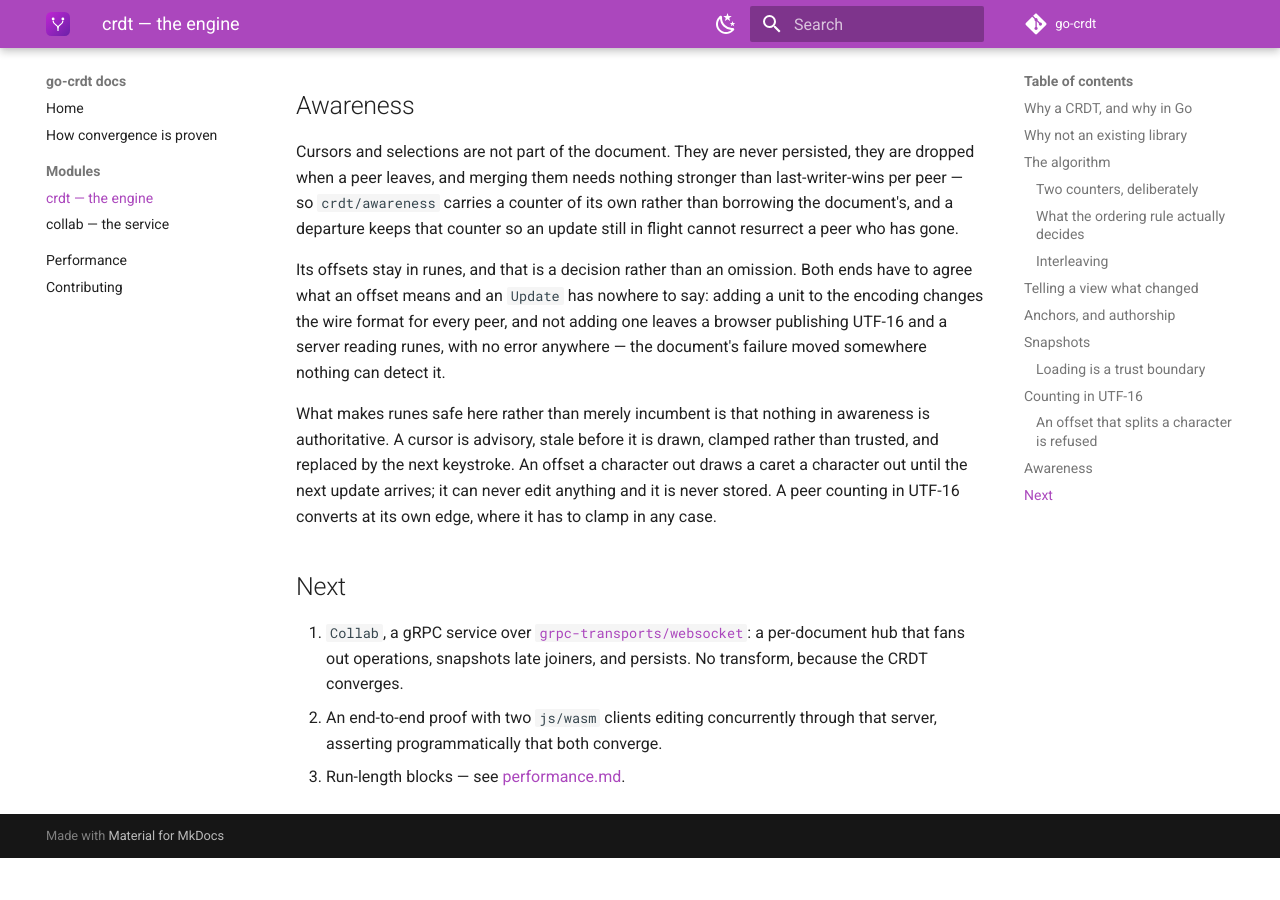
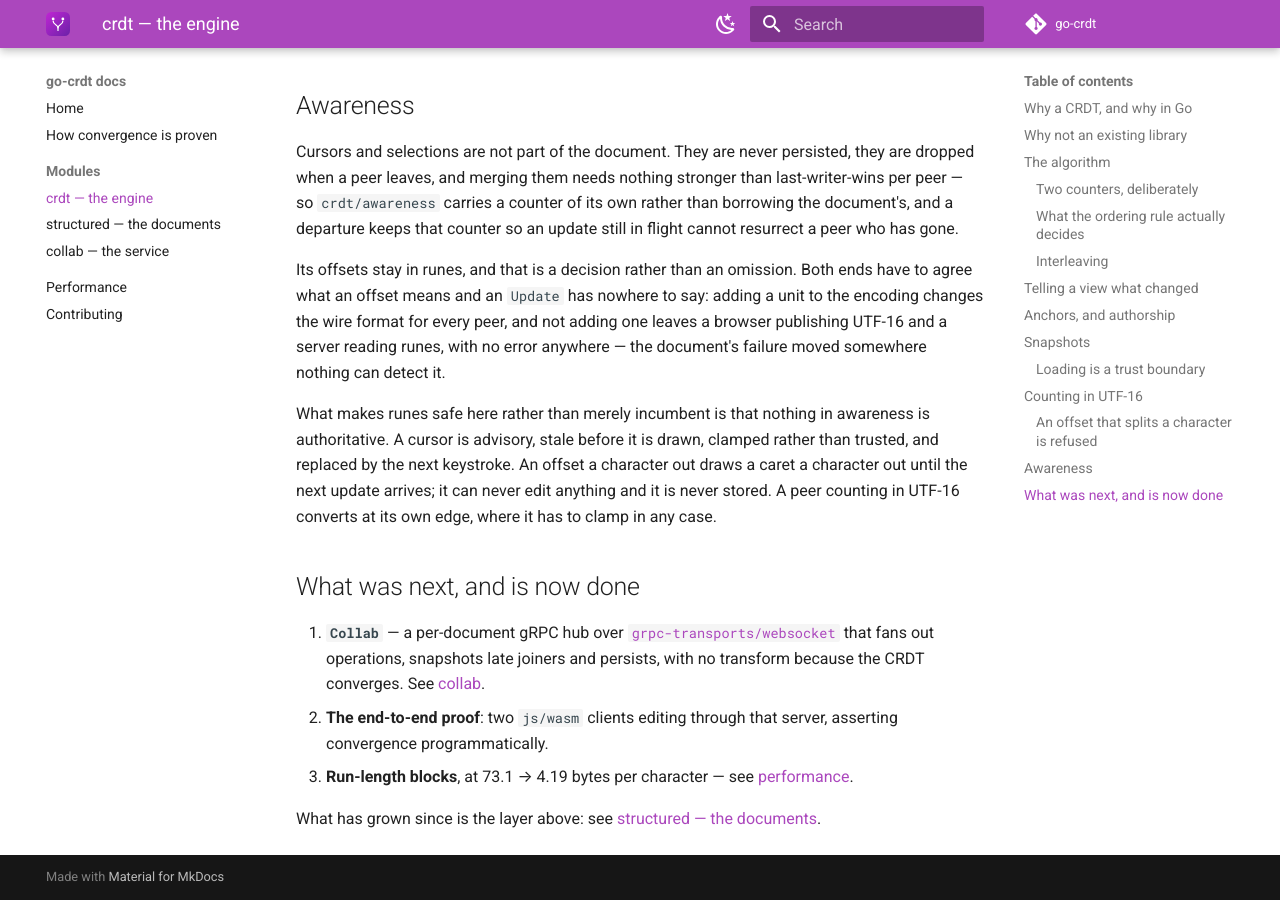
Before and after one commit to go-crdt/docs, an MkDocs documentation site: the page built from docs/repos/crdt.md, in a window 1280 px wide and 900 px high, scrolled down 5457 px. Built offline with MkDocs 1.6.1 and Material for MkDocs 9.7.7, drawn with Linux system fonts in a browser that asks for light colours; the version menu is left out; before the commit the page ends 6315 px from its top, so only the background shows below that.

Commit message:
The published docs said this library is three merging structures (#2)
The index listed two modules and described crdt as "the replicated text
document". The engine page was a condensed copy of the design document
and, like it, ended with three things to do next — Collab, a two-wasm
convergence proof, and run-length blocks — all three of which have been
done for a while. Between them the two pages mentioned crdt/structured
zero times, and Sheet, RichText and Blocks zero times each.

That is a dozen types, and the whole reason somebody would reach for this
over a text CRDT, invisible on the site that exists to say what it is.

So: a structured page, written the way these pages are written — not what
each type does, which the package documentation says, but why each is
shaped the way it is, which in every case is forced by something the
obvious version gets wrong. Plus the index row, the nav entry, and a Next
on the engine page that says what actually happened.

Checked rather than assumed: `mkdocs build --strict` is clean, every
in-page anchor the new page links to exists in the generated HTML, and
the code sample was compiled and run against the published crdt v0.30.0 —
its output is what the page prints.

Co-authored-by: Claude Opus 5 <noreply@anthropic.com>

```diff
--- a/docs/repos/crdt.md
+++ b/docs/repos/crdt.md
@@ -251,12 +251,16 @@ character out draws a caret a character out until the next update arrives; it
 can never edit anything and it is never stored. A peer counting in UTF-16
 converts at its own edge, where it has to clamp in any case.
 
-## Next
+## What was next, and is now done
 
-1. `Collab`, a gRPC service over
-   [`grpc-transports/websocket`](https://github.com/grpc-transports/websocket):
-   a per-document hub that fans out operations, snapshots late joiners, and
-   persists. No transform, because the CRDT converges.
-2. An end-to-end proof with two `js/wasm` clients editing concurrently through
-   that server, asserting programmatically that both converge.
-3. Run-length blocks — see [performance.md](../performance.md).
+1. **`Collab`** — a per-document gRPC hub over
+   [`grpc-transports/websocket`](https://github.com/grpc-transports/websocket)
+   that fans out operations, snapshots late joiners and persists, with no
+   transform because the CRDT converges. See [collab](collab.md).
+2. **The end-to-end proof**: two `js/wasm` clients editing through that server,
+   asserting convergence programmatically.
+3. **Run-length blocks**, at 73.1 → 4.19 bytes per character — see
+   [performance](../performance.md).
+
+What has grown since is the layer above: see
+[structured — the documents](structured.md).
--- a/mkdocs.yml
+++ b/mkdocs.yml
@@ -39,6 +39,7 @@ nav:
   - How convergence is proven: methodology.md
   - Modules:
       - crdt — the engine: repos/crdt.md
+      - structured — the documents: repos/structured.md
       - collab — the service: repos/collab.md
   - Performance: performance.md
   - Contributing: contributing.md
```
Also changed, not shown: docs/index.md (+3 -2 lines), docs/repos/structured.md (added, +199 -0 lines).
